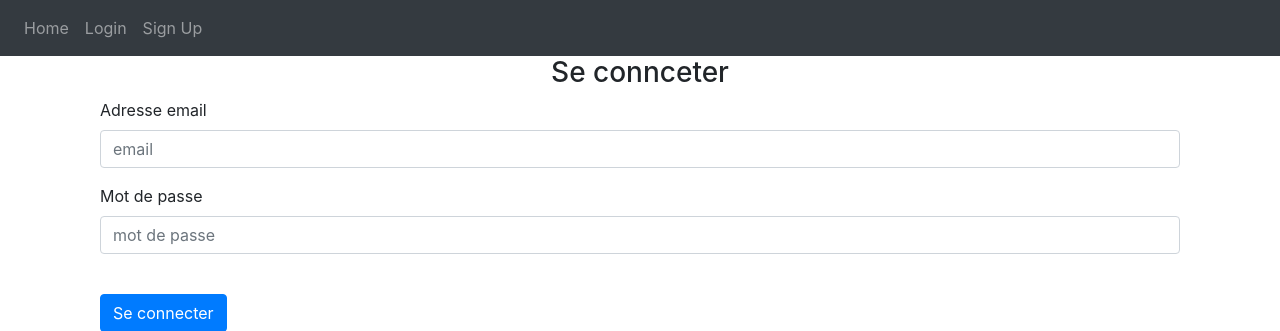
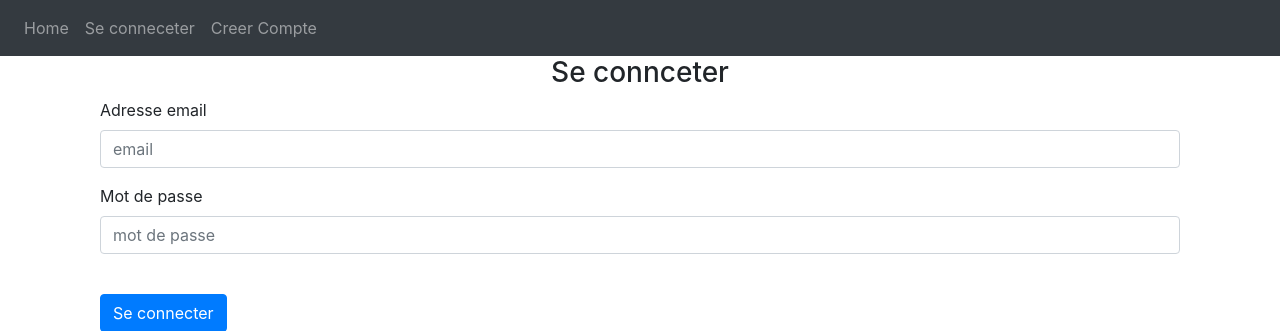
Before and after one commit to sowJamng/SmartLoan, a Flask app: a page that uses website/templates/base.html in a window 1280 px wide. Shown: the top 331 px of the page. Run offline with Flask 2, Linux system fonts and the light colour scheme; parts of the project's set-up code (start-up, migrations or seed data) failed here and were passed over; some libraries are stand-ins or nearby versions.

Commit message:
refactor

```diff
--- a/website/templates/base.html
+++ b/website/templates/base.html
@@ -18,12 +18,12 @@
             <div class="navbar-nav">
                  {% if user.is_authenticated %}
 
-                <a class="nav-item nav-link" id="login"href="/logout">Logout</a>
+                <a class="nav-item nav-link" id="login"href="/logout">Se deconnecter</a>
                 <a class="nav-item nav-link" id="login"href="/">Home</a>
                 {% else %}
                 <a class="nav-item nav-link" id="login"href="/index">Home</a>
-                <a class="nav-item nav-link" id="login"href="/login">Login</a>
-                <a class="nav-item nav-link" id="login"href="/sign-up">Sign Up</a>
+                <a class="nav-item nav-link" id="login"href="/login">Se conneceter</a>
+                <a class="nav-item nav-link" id="login"href="/sign-up">Creer Compte</a>
                 {% endif %}
             </div>
         </div>
```
